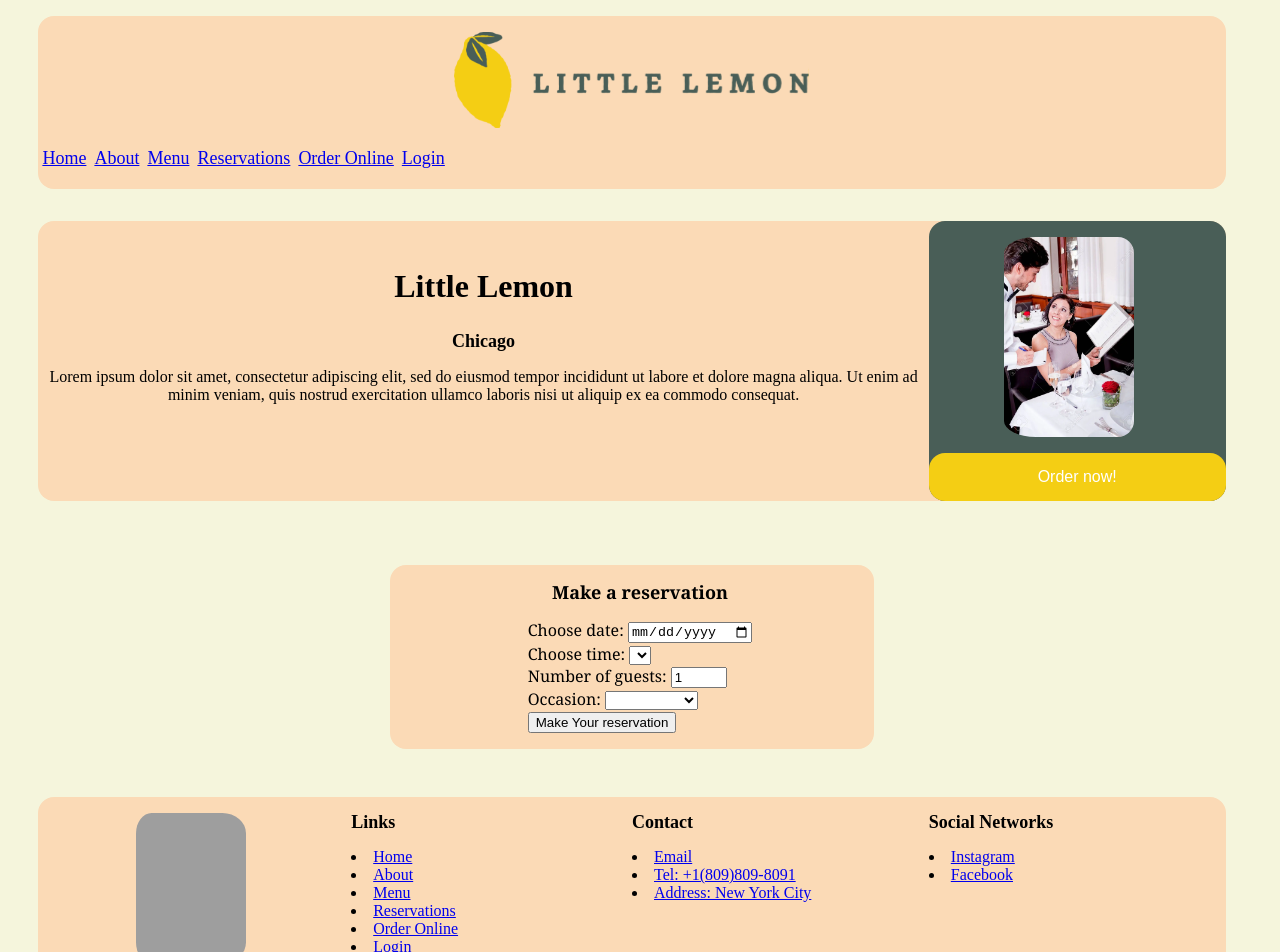
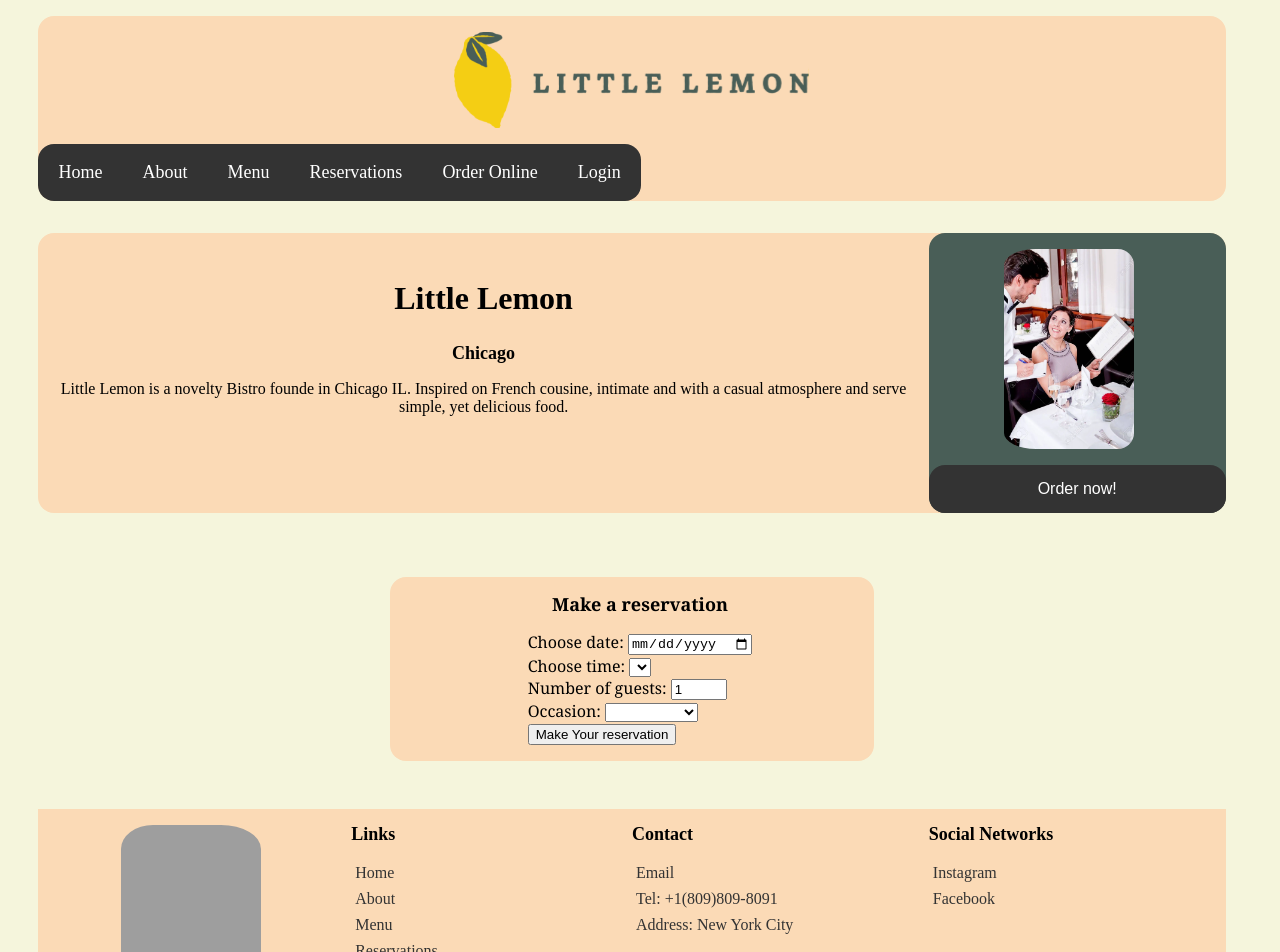
Before and after one commit to frankromanob/littlelemon-react-capstone, a React (Create React App) app: page /reservations in a window 1280 px wide. Shown: the top 952 px of the page. Built offline with nearby package versions, Linux system fonts and the light colour scheme; grey boxes are pictures that could not be loaded.

Commit message:
Style part 1

```diff
--- a/src/App.css
+++ b/src/App.css
@@ -2,17 +2,6 @@
   text-align: center;
 }
 
-
-.App-logo {
-  height: 40vmin;
-  pointer-events: none;
-}
-
-@media (prefers-reduced-motion: no-preference) {
-  .App-logo {
-    animation: App-logo-spin infinite 20s linear;
-  }
-}
 
 .App-header {
   background-color: #282c34;
@@ -29,14 +18,6 @@
   color: #61dafb;
 }
 
-@keyframes App-logo-spin {
-  from {
-    transform: rotate(0deg);
-  }
-  to {
-    transform: rotate(360deg);
-  }
-}
 
 .container {
   display: grid;
@@ -82,7 +63,6 @@ body {
 }
 
 
-
 nav {
   background-color:#fbdab6;
   border-radius: 1rem;
@@ -95,6 +75,7 @@ nav {
 
 nav img {
   padding-top: 1rem;
+  padding-bottom: 1rem;
   width: 30%;
 }
 
@@ -108,6 +89,45 @@ nav li{
   font-size: 18px;
   display: inline-block;
   margin: 0.25rem;
+}
+
+ul {
+  list-style-type: none;
+  margin: 0;
+  padding: 0;
+  overflow: hidden;
+  background-color: #333333;
+  border-radius: 1rem;
+}
+
+.footerlinks {
+  overflow: hidden;
+  background-color: #fbdab6;
+  border-radius: 0rem;
+  width: 200px;
+}
+
+.footerlinks li a{
+  color: #333333;
+  text-align: left;
+  padding: 2%;
+}
+
+li {
+  float: center;
+}
+
+li a {
+  display: block;
+  color: white;
+  text-align: center;
+  padding: 14px 16px;
+  text-decoration: none;
+}
+
+/* Change the link color to #111 (black) on hover */
+li a:hover {
+  background-color: #495e57
 }
 
 article {
@@ -136,7 +156,6 @@ footer div {
 .Footer_outer{
   grid-template-columns: 3fr 3fr 3fr 3fr;
   background-color: #fbdab6;
-  border-radius: 1rem;
   margin-top: 1rem;
   margin-bottom: 1rem;
   margin-right: 1rem;
@@ -144,7 +163,7 @@ footer div {
   display: flexbox;
   }
 
-  .Footer_inner_left{
+.Footer_inner_left{
   padding-left: 1rem;
   padding-bottom: 1rem;
   float: left;
@@ -165,7 +184,6 @@ footer div {
   }
 
   .herodiv{
-
     grid-template-columns: 3fr 1fr;
     background-color:#fbdab6;
     align-content: center;
@@ -178,12 +196,12 @@ footer div {
   }
 
   .foodimg{
-    width: 110px;
-    height:150px;
+    width: 140px;
+    height:200px;
     padding-top: 1rem;
     padding-bottom: 1rem;
     padding-left: 0.5rem;
-    border-radius: 20%;
+    border-radius: 2.5rem;
   }
 
 .herodiv div{
@@ -203,17 +221,19 @@ footer div {
   .orderbutton{
     display:inline-block;
     padding: 15px 32px;
-    background-color: #f4ce14;
+    background-color: #333333;
     color: white;
     border: none;
     font-size: 16px;
     border-radius: 1rem;
   }
 
+  .orderbutton:hover{
+    background-color: #EE9972
+  }
+
   .copyright {
     padding-left: 1rem;
-    text-align: right;
-    align-content: center;
   }
 
 
--- a/src/components/Footer.js
+++ b/src/components/Footer.js
@@ -3,30 +3,36 @@ import foodimg from '../img/restauranfood.jpg'
 import { Link } from 'react-router-dom';
 
 function Footer() {
-return(
+    return (
         <div className="Footer_outer">
             <img className="foodimg" src={foodimg} alt='Little Lemon' />
             <div className="Footer_inner_left">
                 <h2>Links</h2>
+                <ul className='footerlinks'>
                     <li><Link to='/'>Home</Link></li>
                     <li><Link to='/about'>About</Link></li>
                     <li><Link to='/menu'>Menu</Link></li>
                     <li><Link to='/reservations'>Reservations</Link></li>
                     <li><Link to='/order'>Order Online</Link></li>
                     <li><Link to='/login'>Login</Link></li>
+                </ul>
             </div>
             <div className="Footer_inner_center">
                 <h2>Contact</h2>
+                <ul className='footerlinks'>
                     <li><a href='mailto:contact@littlelemon.com'>Email</a></li>
                     <li><a href='tel:+18098098091'>Tel: +1(809)809-8091</a></li>
                     <li><a href='https://maps.google.com/maps?q=New+York'>Address: New York City</a></li>
+                </ul>
             </div>
             <div className="Footer_inner_right">
                 <h2>Social Networks</h2>
+                <ul className='footerlinks'>
                     <li><a href='http://instagram.com'>Instagram</a></li>
                     <li><a href='http://facebook.com'>Facebook</a></li>
+                </ul>
             </div>
-            <div  className='copyright'>
+            <div className='copyright'>
                 <p>© Copyright 2023 Little Lemon FR</p>
             </div>
         </div>
--- a/src/components/Main.js
+++ b/src/components/Main.js
@@ -1,8 +1,15 @@
 import React from 'react';
-import { Outlet } from 'react-router-dom';
+import { Outlet,useNavigate } from 'react-router-dom';
 import restaurantimg from '../img/order_img.webp';
 
 function Main() {
+
+const navega = useNavigate();
+
+
+const orderNavHandler = e =>{
+  navega('/order');
+}
   return (
     <div>
       <div className='herodiv'>
@@ -10,16 +17,13 @@ function Main() {
           <h1>Little Lemon</h1>
           <h2>Chicago</h2>
           <p>
-            Lorem ipsum dolor sit amet, consectetur adipiscing elit,
-            sed do eiusmod tempor incididunt ut labore et dolore
-            magna aliqua. Ut enim ad minim veniam,
-            quis nostrud exercitation ullamco laboris nisi ut aliquip
-            ex ea commodo consequat.
+            Little Lemon is a novelty Bistro founde in Chicago IL.
+            Inspired on French cousine, intimate and with a casual atmosphere and serve simple, yet delicious food.
           </p>
         </article>
         <div>
           <img className="restaurantimg" src={restaurantimg} alt='Little Lemon' />
-          <button className="orderbutton"  >Order now!</button>
+          <button className="orderbutton" onClick={orderNavHandler} >Order now!</button>
         </div>
       </div>
       <div>
--- a/src/components/Order.js
+++ b/src/components/Order.js
@@ -1,12 +1,17 @@
 import React from 'react';
 
 function Order() {
-return(
-  <div className='order'>
-    <h2>Order online</h2>
-    <h2>Here you can order online for takeout</h2>
-  </div>
-)
+  return (
+    <div className='order'>
+      <h2>Order online</h2>
+      <h2>Here you can order online for takeout</h2>
+      <div className='caja'>
+        <div className='form'>
+          <h3>Under construction</h3>
+        </div>
+      </div>
+    </div>
+  )
 }
 
 export default Order;
```
Also changed, not shown: src/components/Hero.js (deleted, +0 -26 lines). Lines whose indentation alone changed are shown as unchanged.
